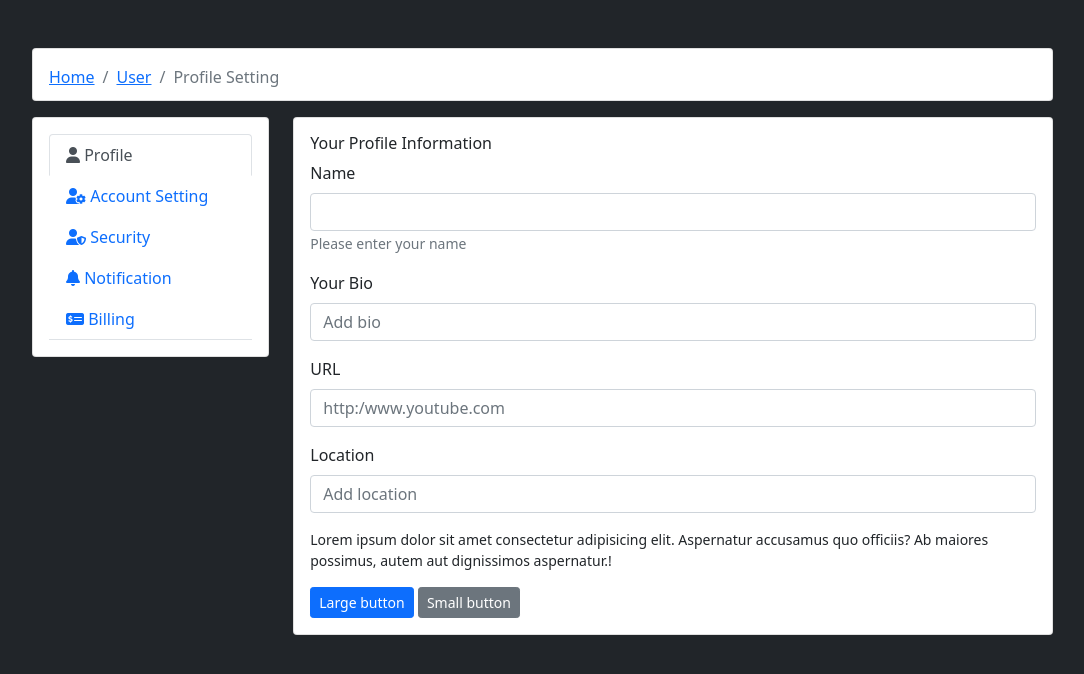
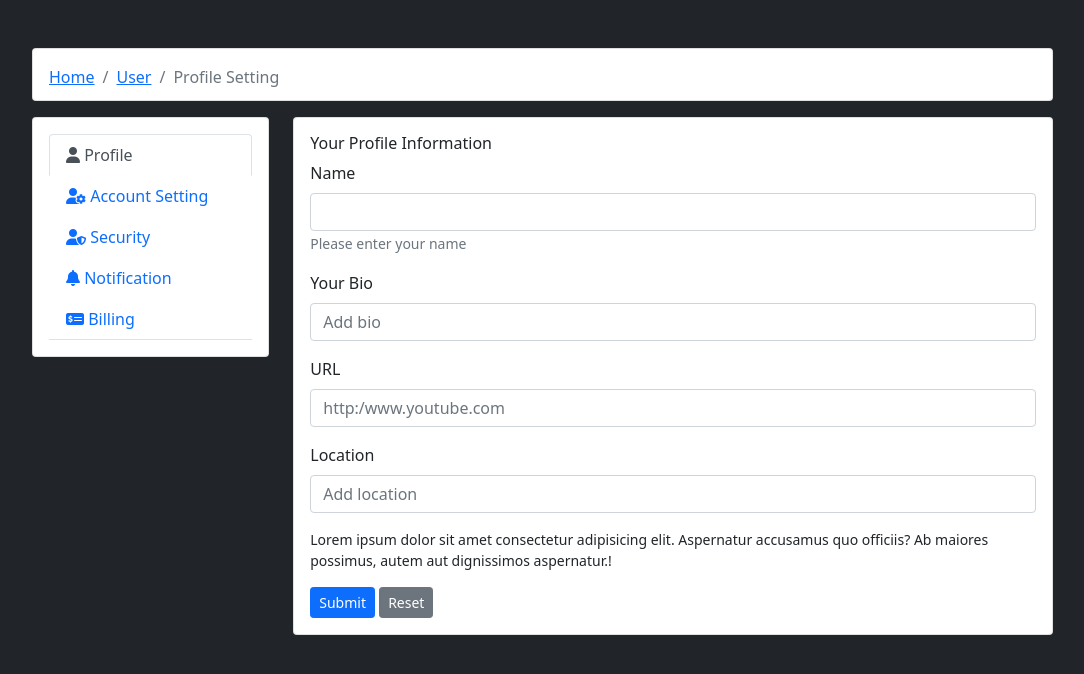
Before and after one commit to muhammad423/admin-penal, a plain HTML site: page index.html in a window 1280 px wide. Shown: the whole page, without its empty margins (50-1134 px from the left). Drawn offline with nearby package versions, Linux system fonts and the light colour scheme.

Commit message:
new changes

```diff
--- a/index.html
+++ b/index.html
@@ -169,10 +169,10 @@
                         possimus, autem aut dignissimos aspernatur.!</small
                       >
                       <button type="button" class="btn btn-primary btn-sm">
-                        Large button
+                        Submit
                       </button>
                       <button type="button" class="btn btn-secondary btn-sm">
-                        Small button
+                        Reset
                       </button>
                     </form>
                   </div>
@@ -204,7 +204,7 @@
                         type="button"
                         class="btn btn-danger btn-sm text-dark"
                       >
-                        Small button
+                        Conform
                       </button>
                     </form>
                   </div>
```
